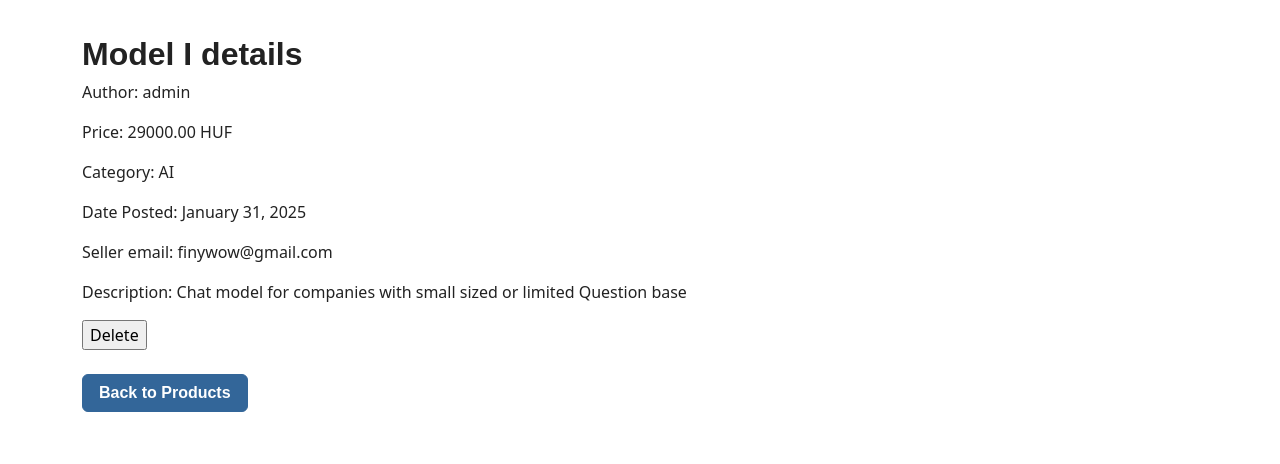
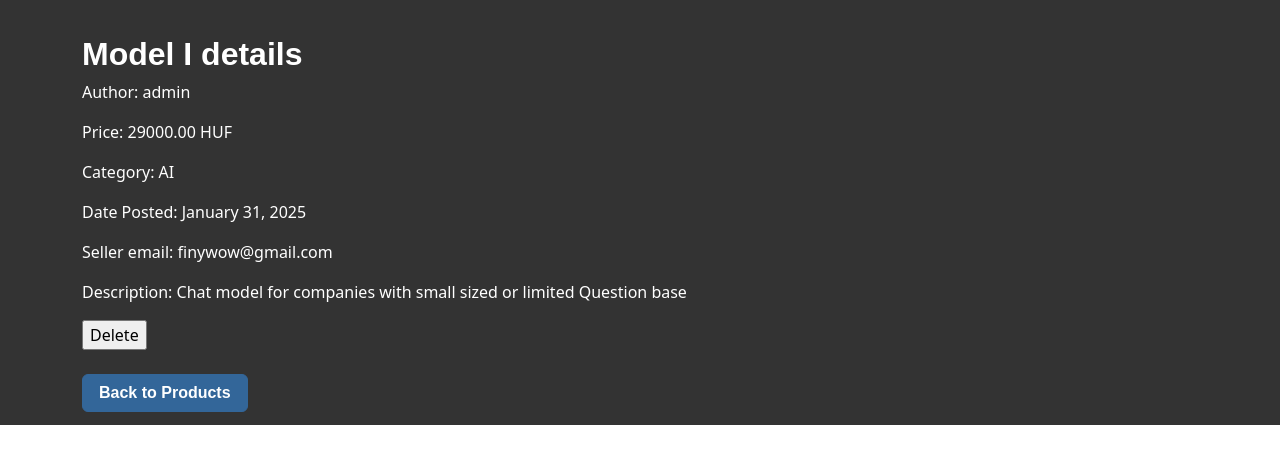
Before and after one commit to Daniel-Ax/djangoproject, a Django app: page /product/1/ in a window 1280 px wide. Shown: the part 59-523 px from the top of the page. Run offline with Django 4.2, Linux system fonts and the light colour scheme; the first user in the database is signed in; data comes from the database, SQL or seed files in the repository; some libraries are stand-ins or nearby versions; some web fonts are replaced.

Commit message:
changed bg

```diff
--- a/TextbookMarketplace/TextbookMarketplaceApp/static/textbook_stylesheet.css
+++ b/TextbookMarketplace/TextbookMarketplaceApp/static/textbook_stylesheet.css
@@ -3,7 +3,9 @@
 }
 
 .maincontainer {
-    padding: 1vw;
+    padding: 1vw !important;
+    color: #ffffff !important;
+    background-color: #333333 !important;
 }
 
 .col-center {
```
Also changed, not shown: TextbookMarketplace/db.sqlite3.
